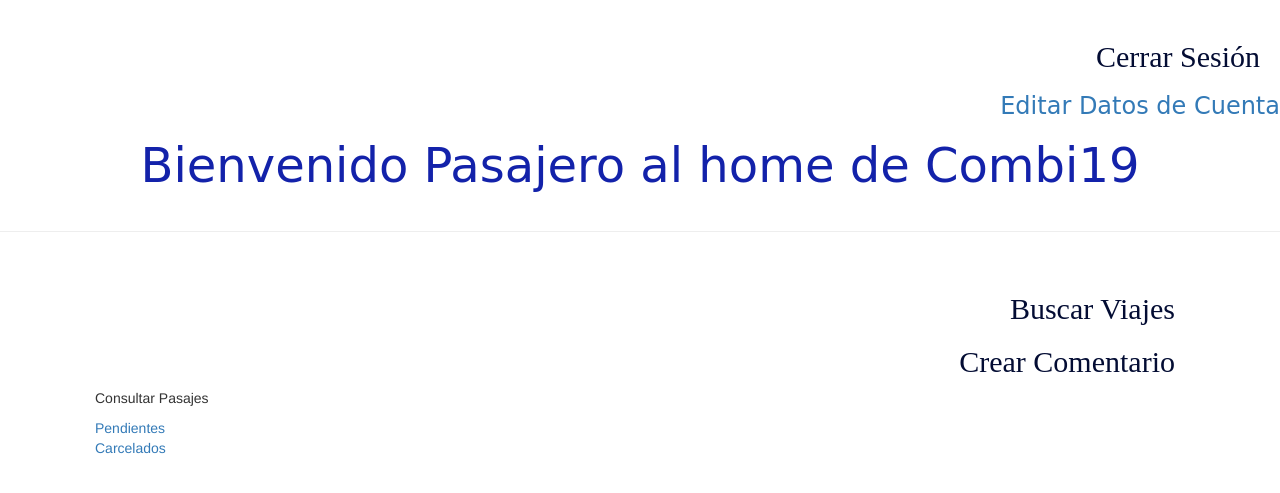
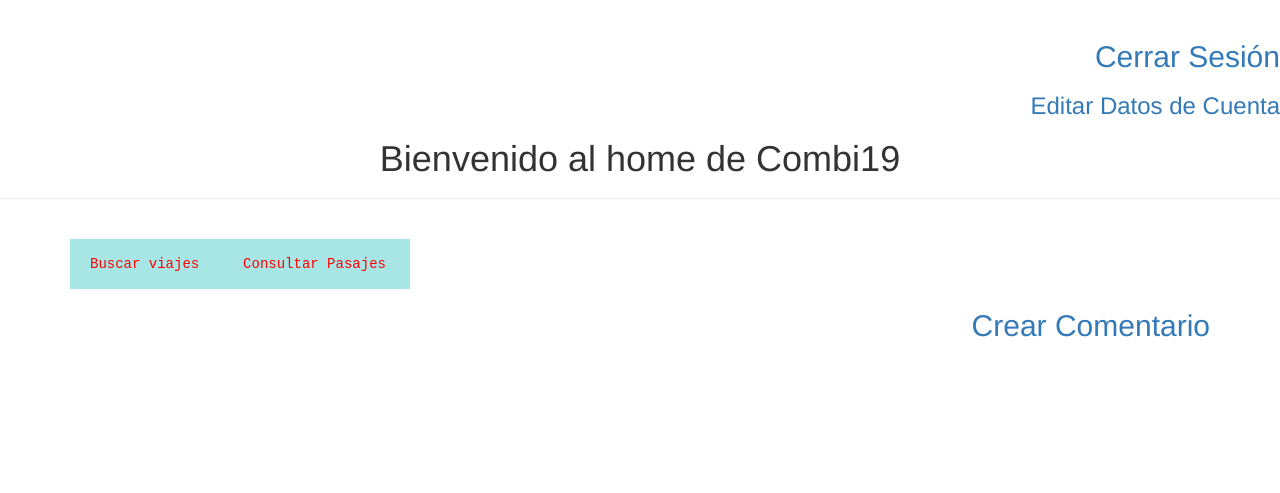
Before and after one commit to deniscru/ProyectoServicioDeViajes, a Django app: page /home_usuario/ in a window 1280 px wide. Shown: the top 493 px of the page. Run offline with Django 3.2, Linux system fonts and the light colour scheme; a user stored in the database is signed in; some libraries are stand-ins or nearby versions.

Commit message:
Detalles

```diff
--- a/demo1/static/css/demo1.css
+++ b/demo1/static/css/demo1.css
@@ -74,3 +74,7 @@ h1, h2, h3, h4 {
 .menu li:hover .submenu{
     display: block;
 }
+
+.lista {
+    color: #c00707;
+}
--- /dev/null
+++ b/demo1/static/css/demo2.css
@@ -0,0 +1,58 @@
+*{
+    margin: 0;
+    padding: 0;
+    -webkit-box-sizing: border-box;
+    -moz-box-sizing: border-box;
+    box-sizing: border-box;
+}
+
+.menu li a:hover{
+    color:#02105e;
+    transition: all .3s;
+}
+
+.navegacion {
+    width: 340px;
+    background: rgb(168, 230, 230);
+}
+
+.navegacion ul{
+    list-style: none;
+}
+
+.menu li{
+    position: relative;
+    display: inline-block;
+}
+
+.menu > li > a {
+    display: block;
+    padding: 15px 20px;
+    color: red;
+    font-family: 'Courier New';
+    text-decoration: none;
+}
+
+.lista {
+    color: #b36565;
+}
+
+.submenu{
+    position: absolute;
+    background: #b36565;
+    display: none;
+    width: 102%;
+    text-align: center;
+}
+
+.submenu li a{
+    display: block;
+    padding: 15px;
+    color: aqua;
+    font-family: 'Courier New';
+    text-decoration: none;
+}
+
+.menu li:hover .submenu{
+    display: block;
+}
--- a/demo1/templates/demo1/base_home.html
+++ b/demo1/templates/demo1/base_home.html
@@ -6,18 +6,16 @@
         <title>Home</title>
         <link rel="stylesheet" href="//maxcdn.bootstrapcdn.com/bootstrap/3.2.0/css/bootstrap.min.css">
         <link rel="stylesheet" href="//maxcdn.bootstrapcdn.com/bootstrap/3.2.0/css/bootstrap-theme.min.css">
-        <link rel="stylesheet" href="{% static 'css/demo1.css' %}">
+        <link rel="stylesheet" href="{% static '/css/demo2.css' %}">
     </head>
     <body>
-        <div class="page-header">
+        <div class="page-header" align="center">
             {% if user.is_authenticated %}
                 <div align= "right">
                     <h2><a href="http://127.0.0.1:8000/logout/"> Cerrar Sesión </a></h2>
                     <h3 ><a href="{% url 'modificar_pasajero' pk=user.pk%}"> Editar Datos de Cuenta </a></h3>
                 </div>
-                <h1>Bienvenido Pasajero al home de Combi19</h1>
-                <h2 class='card'>{{ user.get_full_name }}</h2>
-
+                <h1>Bienvenido {{ user.get_full_name}} al home de Combi19</h1>
             {% else %}
                 <h4>Error, No ha iniciado sesion</h4>
             {% endif %}
--- a/demo1/templates/demo1/home_usuario.html
+++ b/demo1/templates/demo1/home_usuario.html
@@ -1,26 +1,27 @@
 {% extends 'demo1/base_home.html' %}
    {% block content %}
    {% if user.is_authenticated %}
-      <div align="right">
-         <h2><a href="{% url 'buscar_viajes' %}" >Buscar Viajes</a></h2>
-         <h2><a href="{% url 'crear_comentario' %}">Crear Comentario</a></h2>
-      </div>
-      <div>
-         <ul style="list-style: none;">
+   <div class="lista" >
+      <!--<ul style="list-style: none;">
          <li><p>Consultar Pasajes</p></li>
          <li><a href="{% url 'consultar_pasaje_user_p' pk=user.pk %}">Pendientes</a></li>
          <li><a href="{% url 'consultar_pasaje_user_c' pk=user.pk %}">Carcelados</a></li>
-         </ul>
-         <!--<nav class="menuCSS3" style="width: 250px;margin: 50px; background: aqua;">
-            <ul class="menu" style="list-style: none;" >
-               <li style="position: relative; display: inline-block; " ><a href="#" style="display: block; padding: 15px 20px; color: #353535; text-decoration: none; font-family: 'Courier New';" for="submenu">Cunsultar Pasajes</a>
-                  <ul class="submenu" style="list-style: none; position: absolute; width: 120%;" >
-                     <li style="position: relative; background: #333333;"><a href="#" style="display: block; padding: 15px; color: aqua; text-decoration: none;">Pendientes</a></li>
-                     <li style="position: relative; background: #333333;"><a href="#" style="display: block; padding: 15px; color: aqua; text-decoration: none;">Carcelados</a></li>
+      </ul>-->
+      <nav class="navegacion">
+         <ul class="menu" >
+            <li><a href="{% url 'buscar_viajes' %}">Buscar viajes</a></li>
+            <li><a href="#">Consultar Pasajes</a>
+               <ul class="submenu">
+                  <li><a href="{% url 'consultar_pasaje_user_p' pk=user.pk %}">Pendientes</a></li>
+                  <li><a href="{% url 'consultar_pasaje_user_c' pk=user.pk %}">Cancelados</a></li>
                </ul>
             </li>
          </ul>
-         </nav>-->
+      </nav>
    </div>
+   <div align="right">
+      <h2><a href="{% url 'crear_comentario' %}">Crear Comentario</a></h2>
+   </div>
+
    {% endif %}
    {% endblock %}
--- a/demo1/templates/demo1/listados/lisPasajesPendien.html
+++ b/demo1/templates/demo1/listados/lisPasajesPendien.html
@@ -8,6 +8,9 @@
     {% if valor %}
     <table class="tablalista" width=100% border="1">
         <tbody>
+            <tr>
+                <td align="center" colspan="5">Pendientes</td>
+            </tr>
             <tr>
                 <td align="center">Origen</td>
                 <td align="center">Destino</td>
```
Also changed, not shown: db.sqlite3. Lines whose indentation alone changed are shown as unchanged.
